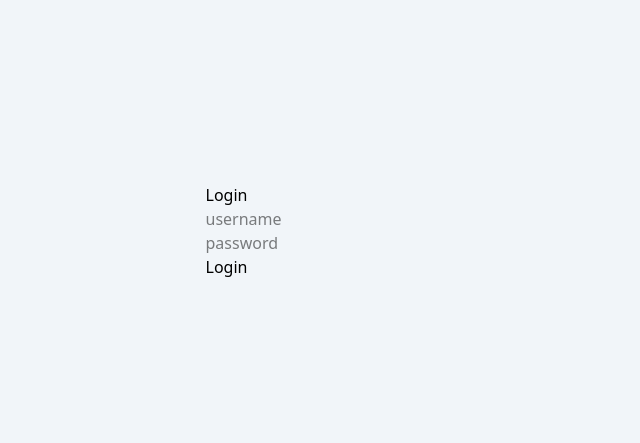
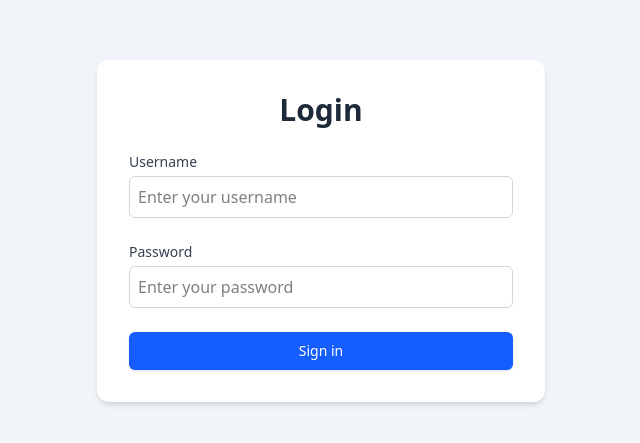
Before and after one commit to LgnOmar/task-manager-fullstack, a React app in the folder frontend/: page / in a window 1280 px wide. Shown: the part 169-612 px from the top of the page, without its empty margins (319-959 px from the left). Built offline with nearby package versions, Linux system fonts and the light colour scheme; the HTML template or start-up script is replaced by a standard one.

Commit message:
feat(ui): Apply professional styling with Tailwind CSS

```diff
--- a/frontend/src/components/AddTaskForm.jsx
+++ b/frontend/src/components/AddTaskForm.jsx
@@ -32,15 +32,20 @@ function AddTaskForm({ onTaskAdded }){
     };
 
     return (
-        <form onSubmit={handleSubmit}>
-            <input
+        <form onSubmit={handleSubmit} className="flex space-x-2">
+        <input
             type="text"
             value={title}
             onChange={(e) => setTitle(e.target.value)}
-            placeholder="Add a new task!"
-            />
-
-            <button type="submit">Add Task</button>
+            placeholder="Add a new task..."
+            className="flex-grow p-2 border border-gray-300 rounded-md focus:outline-none focus:ring-2 focus:ring-blue-500"
+        />
+        <button
+            type="submit"
+            className="bg-blue-500 hover:bg-blue-700 text-white font-bold py-2 px-4 rounded-md"
+        >
+            Add Task
+        </button>
         </form>
     );
 }
--- a/frontend/src/components/Login.jsx
+++ b/frontend/src/components/Login.jsx
@@ -10,12 +10,14 @@ function Login({ setToken }){
 
     const [username, setUsername] = useState('');
     const [password, setPassword] = useState('');
+    const [error, setError] = useState(null); // State for error messages
 
     //this function is called when the user submits the form
     const handleSubmit = async (event) =>{
 
         // stop the browser's default behavior of reloading the page on form submission.
         event.preventDefault();
+        setError(null); // Clear previous errors
         try {
             // MAke the API POST request to the token endpoint
             const response = await axios.post('http://127.0.0.1:8000/api/token/',{
@@ -33,32 +35,53 @@ function Login({ setToken }){
 
         } catch (error) {
             console.error('Login failed:', error)
+            setError('Invalid username or password.'); // Set user-friendly error
         }
     };
 
 
     return (
-
-        // when this form is submitted, it will call our handleSubmit function.
-        <form onSubmit={handleSubmit}>
-            <h2>Login</h2>
+        <div className="max-w-md w-full mx-auto bg-white rounded-xl shadow-md p-8">
+        <form onSubmit={handleSubmit} className="space-y-6">
+            <h2 className="text-3xl font-bold text-center text-gray-800">Login</h2>
+            {/* Display error message if it exists */}
+            {error && <p className="text-red-500 text-sm text-center">{error}</p>}
             <div>
+            <label htmlFor="username" className="block text-sm font-medium text-gray-700">Username</label>
+            <div className="mt-1">
                 <input
+                id="username"
                 type="text"
-                placeholder="username"
+                required
+                placeholder="Enter your username"
+                className="w-full p-2 border border-gray-300 rounded-md focus:outline-none focus:ring-2 focus:ring-blue-500"
                 value={username}
-                onChange={(e) => setUsername(e.target.value)}/>
+                onChange={(e) => setUsername(e.target.value)} />
+            </div>
             </div>
             <div>
+            <label htmlFor="password-input" className="block text-sm font-medium text-gray-700">Password</label>
+            <div className="mt-1">
                 <input
-                type="text"
-                placeholder="password"
+                id="password-input"
+                type="password"
+                required
+                placeholder="Enter your password"
+                className="w-full p-2 border border-gray-300 rounded-md focus:outline-none focus:ring-2 focus:ring-blue-500"
                 value={password}
                 onChange={(e) => setPassword(e.target.value)} />
             </div>
-
-            <button type="submit">Login</button>
+            </div>
+            <div>
+            <button
+                type="submit"
+                className="w-full flex justify-center py-2 px-4 border border-transparent rounded-md shadow-sm text-sm font-medium text-white bg-blue-600 hover:bg-blue-700 focus:outline-none focus:ring-2 focus:ring-offset-2 focus:ring-blue-500"
+            >
+                Sign in
+            </button>
+            </div>
         </form>
+        </div>
     );
 }
 
--- a/frontend/src/components/Task.jsx
+++ b/frontend/src/components/Task.jsx
@@ -3,17 +3,26 @@ import React from "react";
 //this component recieves the task data and two functions as props
 function Task({task, onToggleCompleted, onDelete}){
     return (
-        <li>
+        <li className="flex items-center justify-between p-2 bg-gray-50 rounded-md">
+        <div className="flex items-center">
             <input
             type="checkbox"
             checked={task.completed}
             onChange={() => onToggleCompleted(task.id, !task.completed)}
+            className="h-5 w-5 text-blue-500 rounded border-gray-300 focus:ring-blue-500"
             />
-            <span style={{ textDecoration: task.completed ? 'line-through' : 'none'}}>
-                {task.title}
+            <span
+            className={`ml-3 font-medium ${task.completed ? 'text-gray-400 line-through' : 'text-gray-800'}`}
+            >
+            {task.title}
             </span>
-
-            <button onClick={() => onDelete(task.id)}>Delete</button>
+        </div>
+        <button
+            onClick={() => onDelete(task.id)}
+            className="text-red-500 hover:text-red-700 font-semibold"
+        >
+            Delete
+        </button>
         </li>
     );
 }
--- a/frontend/src/components/TaskList.jsx
+++ b/frontend/src/components/TaskList.jsx
@@ -7,18 +7,9 @@ function TaskList(){
     const [tasks, setTasks] = useState([]);
 
     useEffect(() => {
-        const fetchTasks = async () => {
-            try {
-                // apiClient makes GET requests to the /api/tasks/ endpoint
-                const response = await apiClient.get('/api/tasks/');
-                setTasks(response.data) //store fetched data in state
-            } catch (error) {
-                console.error('Failed to fetch tasks:', error)
-
-            }
-        };
-
-        fetchTasks();
+        apiClient.get('/api/tasks/').then(response =>{
+            setTasks(response.data);
+        }).catch(error => console.error('Failed to fetch tasks:', error));
     }, []);
 
     // responsible for updating the state
@@ -29,7 +20,7 @@ function TaskList(){
     // Updating a task
     const handleToggleCompleted = async (taskId, newCompletedStatus) => {
         try {
-            //apiClient.path to update 'completed' field
+            //apiClient.patch to update 'completed' field
             const response = await apiClient.patch(`/api/tasks/${taskId}/`, {
                 completed: newCompletedStatus,
             });
@@ -58,19 +49,21 @@ function TaskList(){
     };
 
     return (
-        <div>
-            <h2>My Tasks</h2>
+        <div className="max-w-2x1 mx-auto bg-white rounded-xl shadow-md p-6">
+            <h2 className="text-3xl font-bold text-gray-800 mb-6">
+                My Tasks
+            </h2>
+
             <AddTaskForm onTaskAdded={handleTaskAdded} />
-            <ul>
-                {/* Map over the tasks array and create a list item for each one*/}
-                {tasks.map((task) => (
+            <ul className="mt-4 space-y-2">
+                {tasks.map((task) => {
                     <Task
-                        key={task.id}
-                        task={task}
-                        onToggleCompleted={handleToggleCompleted}
-                        onDelete={handleDeleteTask}
+                      key={task.id}
+                      task={task}
+                      onToggleCompleted={handleToggleCompleted}
+                      onDelete={handleDeleteTask}
                     />
-                ))}
+                })}
             </ul>
         </div>
     );
```
